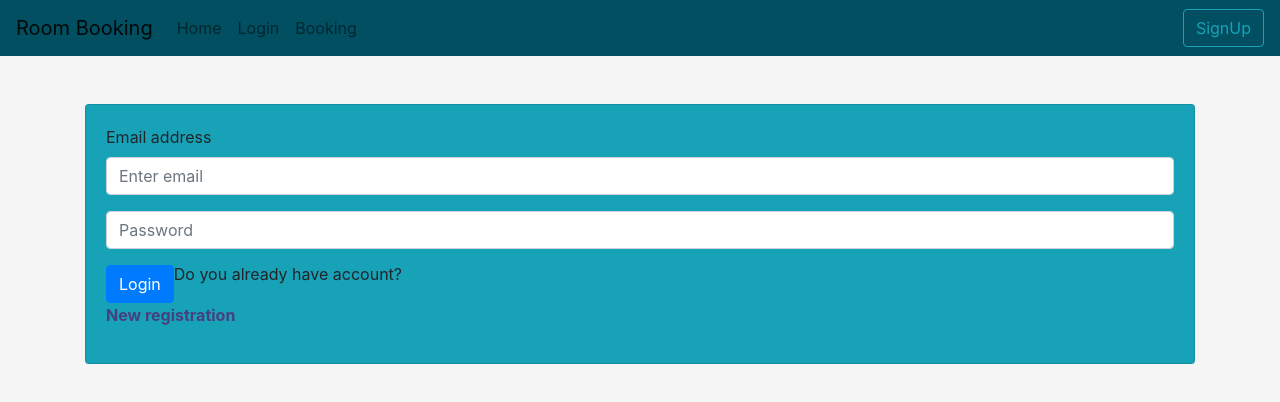
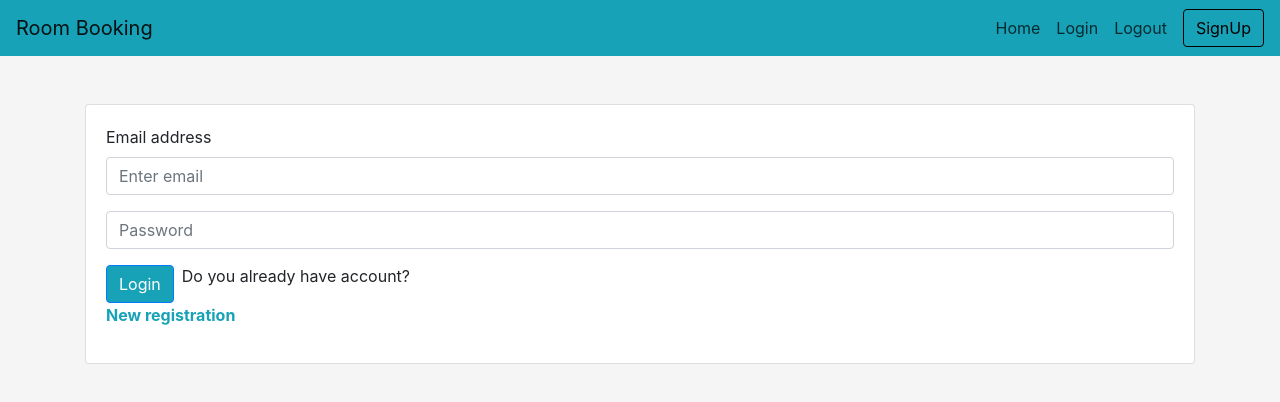
Before and after one commit to weenix1/Raumbuchungstool, a React (Create React App) app: page /login in a window 1280 px wide. Shown: the top 402 px of the page. Built offline with nearby package versions, Linux system fonts and the light colour scheme; no server answers.

Commit message:
latest update

```diff
--- a/src/App.js
+++ b/src/App.js
@@ -5,7 +5,6 @@ import MyNavBar from "./components/NavBar/MyNavBar";
 import SignIn from "./components/SignIn/SignIn";
 import BookingForm from "./components/Bookings/BookingForm";
 import SignUp from "./components/SignUp/SignUp";
-import Bookings from "./components/Bookings/Bookings";
 
 function App() {
   return (
@@ -15,7 +14,6 @@ function App() {
         <Route path="/" element={<HomePage />} />
         <Route path="/login" element={<SignIn />} />
         <Route path="/signUp" element={<SignUp />} />
-        <Route path="/bookings" element={<Bookings />} />
         <Route path="/:id" element={<BookingForm />} />
       </Routes>
     </Router>
--- a/src/components/Bookings/Bookings.jsx
+++ /dev/null
@@ -1,60 +0,0 @@
-import { useState, useEffect } from "react";
-import ListGroup from "react-bootstrap/ListGroup";
-import Spinner from "react-bootstrap/Spinner";
-import Alert from "react-bootstrap/Alert";
-import { parseISO, format } from "date-fns";
-import { rooms as roomsAtom } from "../../atoms/atoms";
-import { useRecoilValue } from "recoil";
-import { useAuthGuard } from "../../Tools/tools";
-
-const Bookings = () => {
-  useAuthGuard();
-  const rooms = useRecoilValue(roomsAtom);
-  const [reservations, setReservations] = useState([]);
-  console.log("here is the booked reservation", reservations);
-  const [isLoading, setIsLoading] = useState(true);
-  const [isError, setIsError] = useState(false);
-
-  useEffect(() => {
-    fetchReservations();
-  }, []);
-
-  const fetchReservations = async () => {
-    try {
-      let response = await fetch("http://localhost:3011/bookings");
-
-      if (response.ok) {
-        let data = await response.json();
-        setReservations(data.bookings);
-        setIsLoading(false);
-      } else {
-        setIsLoading(false);
-        setIsError(true);
-      }
-    } catch (error) {
-      setIsLoading(false);
-      setIsError(true);
-    }
-  };
-
-  return (
-    <>
-      <h2 className="mt-4">BOOKED ROOMS</h2>
-      {isLoading && <Spinner animation="border" variant="info" />}
-      {isError ? (
-        <Alert variant="danger">Something went wrong :(</Alert>
-      ) : (
-        <ListGroup className="mb-5">
-          {reservations.map((res) => (
-            <ListGroup.Item key={res._id}>
-              {res.name} for {res.numOfPeople} on{" "}
-              {/*  {format(parseISO(res.dateTime), "EEEE, MMM. do - HH:mm")} */}
-            </ListGroup.Item>
-          ))}
-        </ListGroup>
-      )}
-    </>
-  );
-};
-
-export default Bookings;
--- a/src/components/Bookings/styles.scss
+++ b/src/components/Bookings/styles.scss
@@ -1,6 +1,6 @@
 .room-title {
   font-weight: 600;
-  color: royalblue;
+  color: #17a2b8 !important;
 }
 
 .booking-detail {
@@ -12,6 +12,17 @@
 
   .book-title {
     margin-top: 5px;
-    color: rgb(36, 33, 41);
+    color: #17a2b8 !important;
+  }
+  .booking-image {
+    width: 450px;
+    height: 300px;
+    object-fit: cover;
   }
 }
+
+.booking-button {
+  margin-top: 15px;
+  background-color: #17a2b8 !important;
+  border-color: #17a2b8 !important;
+}
--- a/src/components/Home/HomePage.jsx
+++ b/src/components/Home/HomePage.jsx
@@ -5,7 +5,6 @@ import { rooms as roomsAtom, loader as loaderAtom } from "../../atoms/atoms";
 import { useRecoilState, useRecoilValue } from "recoil";
 import { useEffect } from "react";
 import "./styles.scss";
-
 import { Link } from "react-router-dom";
 import { useAuthGuard } from "../../Tools/tools";
 import { userProfile } from "../../atoms/atoms";
@@ -66,7 +65,7 @@ const HomePage = () => {
                     <span>Maximum number of people: {room.maxNumOfPeople}</span>
                   </Card.Body>
                   <Link to={`${room._id}`}>
-                    <Button>Book now</Button>
+                    <Button className="home-button ml-3 mb-2">Book now</Button>
                   </Link>
                 </Card>
               </Col>
--- a/src/components/Home/styles.scss
+++ b/src/components/Home/styles.scss
@@ -14,8 +14,13 @@
         color: green;
         border: 1rem;
         border-radius: 5px;
-        background-color: antiquewhite;
+        font-weight: 600px;
       }
+      .home-button {
+        background-color: #17a2b8 !important;
+        border-color: #17a2b8 !important;
+      }
+
       .card-text2 {
         color: red;
       }
--- a/src/components/NavBar/MyNavBar.jsx
+++ b/src/components/NavBar/MyNavBar.jsx
@@ -1,29 +1,31 @@
 import React from "react";
-import { Nav, Navbar, Form, FormControl, Button } from "react-bootstrap";
-import {
-  useNavigate,
-  useLocation,
-  useParams,
-  matchPath,
-} from "react-router-dom";
+import { Nav, Navbar, Form, Button } from "react-bootstrap";
+import { useNavigate, useLocation } from "react-router-dom";
 import "./styles.scss";
 
 const MyNavBar = () => {
   const navigate = useNavigate();
   const location = useLocation();
+  const custFun = () => {
+    localStorage.clear();
+    navigate("/login");
+  };
 
   return (
     <div>
       {location.pathname === "/login" && (
         <Navbar className="navbar-color">
           <Navbar.Brand href="#home">Room Booking</Navbar.Brand>
-          <Nav className="mr-auto">
+          <Nav className="ml-auto">
             <Nav.Link href="/">Home</Nav.Link>
             <Nav.Link href="/login">Login</Nav.Link>
-            <Nav.Link href="/bookings">Booking</Nav.Link>
+            <Nav.Link onClick={custFun}>Logout</Nav.Link>
           </Nav>
           <Form inline>
-            <Button variant="outline-info" onClick={() => navigate("/signUp")}>
+            <Button
+              className="signUp-button ml-2"
+              onClick={() => navigate("/signUp")}
+            >
               SignUp
             </Button>
           </Form>
@@ -31,11 +33,13 @@ const MyNavBar = () => {
       )}
 
       {location.pathname !== "/login" && (
-        <Navbar bg="dark" variant="dark">
+        <Navbar className="home">
           <Navbar.Brand href="#home">Room Booking</Navbar.Brand>
-          <Nav className="mr-auto">
-            <Nav.Link href="/">Home</Nav.Link>
-            <Nav.Link href="/bookings">Booking</Nav.Link>
+          <Nav className="home-links ml-auto">
+            <Nav.Link className="mr-2" href="/">
+              Home
+            </Nav.Link>
+            <Nav.Link onClick={custFun}>Logout</Nav.Link>
           </Nav>
         </Navbar>
       )}
--- a/src/components/NavBar/styles.scss
+++ b/src/components/NavBar/styles.scss
@@ -1,3 +1,30 @@
 .navbar-color {
-  background-color: #014f61;
+  background-color: #17a2b8;
 }
+.home {
+  background-color: #17a2b8;
+  display: flex;
+  justify-content: flex-end;
+
+  .home-links {
+    display: flex;
+    justify-content: end;
+  }
+}
+
+.navbar-light .navbar-nav .nav-link {
+  color: rgba(0, 0, 0, 0.747) !important;
+}
+.navbar-light .navbar-nav .nav-link:hover {
+  background-color: #fff;
+  border-radius: 5px;
+}
+.signUp-button {
+  color: #000000 !important;
+  border-color: #000000 !important;
+  background-color: #17a2b8 !important;
+}
+
+.signUp-button:hover {
+  background-color: #fff !important;
+}
--- a/src/components/SignIn/SignIn.jsx
+++ b/src/components/SignIn/SignIn.jsx
@@ -1,8 +1,7 @@
 import React from "react";
 import { useNavigate } from "react-router-dom";
-import { useEffect } from "react";
 import { Link } from "react-router-dom";
-import { Button, Container, Form, FormControl } from "react-bootstrap";
+import { Button, Container, Form } from "react-bootstrap";
 import "./styles.scss";
 import { useState } from "react";
 import { Alert, Card } from "react-bootstrap";
@@ -20,7 +19,6 @@ const SignIn = () => {
   const navigate = useNavigate();
 
   const fetchUser = async () => {
-    // e.preventDefault();
     try {
       let response = await fetch(`${BASE_URL}/users/login`, {
         method: "POST",
@@ -77,7 +75,7 @@ const SignIn = () => {
                 }
               />
             </Form.Group>
-
+            <div className="signIn-button">
               <Button
                 id="btng"
                 className="btn-login mt-3"
@@ -86,15 +84,14 @@ const SignIn = () => {
                 Login
               </Button>
 
-            <span style={{ alignSelf: "center" }}>
-              Do you already have account?
-            </span>
+              <div className="ml-2"> Do you already have account?</div>
+            </div>
             <div id="newReg">
               <Link to="/signUp">
                 <p
                   style={{
                     alignSelf: "center",
-                    color: "#45407f",
+                    color: "#17a2b8",
                     fontWeight: "bold",
                   }}
                 >
--- a/src/components/SignIn/styles.scss
+++ b/src/components/SignIn/styles.scss
@@ -6,8 +6,12 @@
     transition: all 0.2s ease-in-out;
     color: #fff;
   }
-  .login-card {
-    background-color: #17a2b8;
+  #btng {
+    background-color: #17a2b8 !important;
+  }
+  .signIn-button {
+    display: flex;
+    align-items: center;
   }
   .svg-img {
     cursor: pointer;
--- a/src/components/SignUp/SignUp.jsx
+++ b/src/components/SignUp/SignUp.jsx
@@ -2,18 +2,17 @@ import React from "react";
 import Button from "react-bootstrap/Button";
 import Form from "react-bootstrap/Form";
 import Container from "react-bootstrap/Container";
-import { Card, FormControl } from "react-bootstrap";
+import { Card } from "react-bootstrap";
 import { Link, useNavigate } from "react-router-dom";
 import { useRecoilState } from "recoil";
 import { userAccountAtom } from "../../atoms/atoms";
-import { useAuthGuard } from "../../Tools/tools";
+import "./styles.scss";
 
 const SignUp = () => {
   const navigate = useNavigate();
   const BASE_URL = process.env.REACT_APP_BACKEND;
 
   const [userAccount, setUserAccount] = useRecoilState(userAccountAtom);
-  console.log("userAccount::", userAccount);
 
   const registerUser = async () => {
     try {
@@ -24,7 +23,6 @@ const SignUp = () => {
       });
       console.log("here is response", response);
       if (response.ok) {
-        let data = await response.json();
         navigate("/login");
       }
     } catch (error) {
@@ -37,7 +35,7 @@ const SignUp = () => {
       <Container className="pt-5">
         <Card>
           <div className="SignUpForm">
-            <h1 className="SignInHeading">SIGN UP</h1>
+            <h3 className="SignInHeading">SIGN UP</h3>
             <div noValidate>
               <Card.Body>
                 <Form.Group>
@@ -106,7 +104,7 @@ const SignUp = () => {
                 </Form.Group>
 
                 <Button
-                  variant="primary"
+                  /*  variant="primary" */
                   className="SignUpButton mt-3"
                   onClick={registerUser}
                 >
--- /dev/null
+++ b/src/components/SignUp/styles.scss
@@ -0,0 +1,10 @@
+.SignInHeading {
+  color: #17a2b8;
+  margin-left: 15px;
+  margin-top: 15px;
+  display: flex;
+  justify-content: center;
+}
+.SignUpButton {
+  background-color: #17a2b8 !important;
+}
```
Also changed, not shown: src/components/Bookings/BookingForm.jsx (+7 -8 lines). Lines whose indentation alone changed are shown as unchanged.
